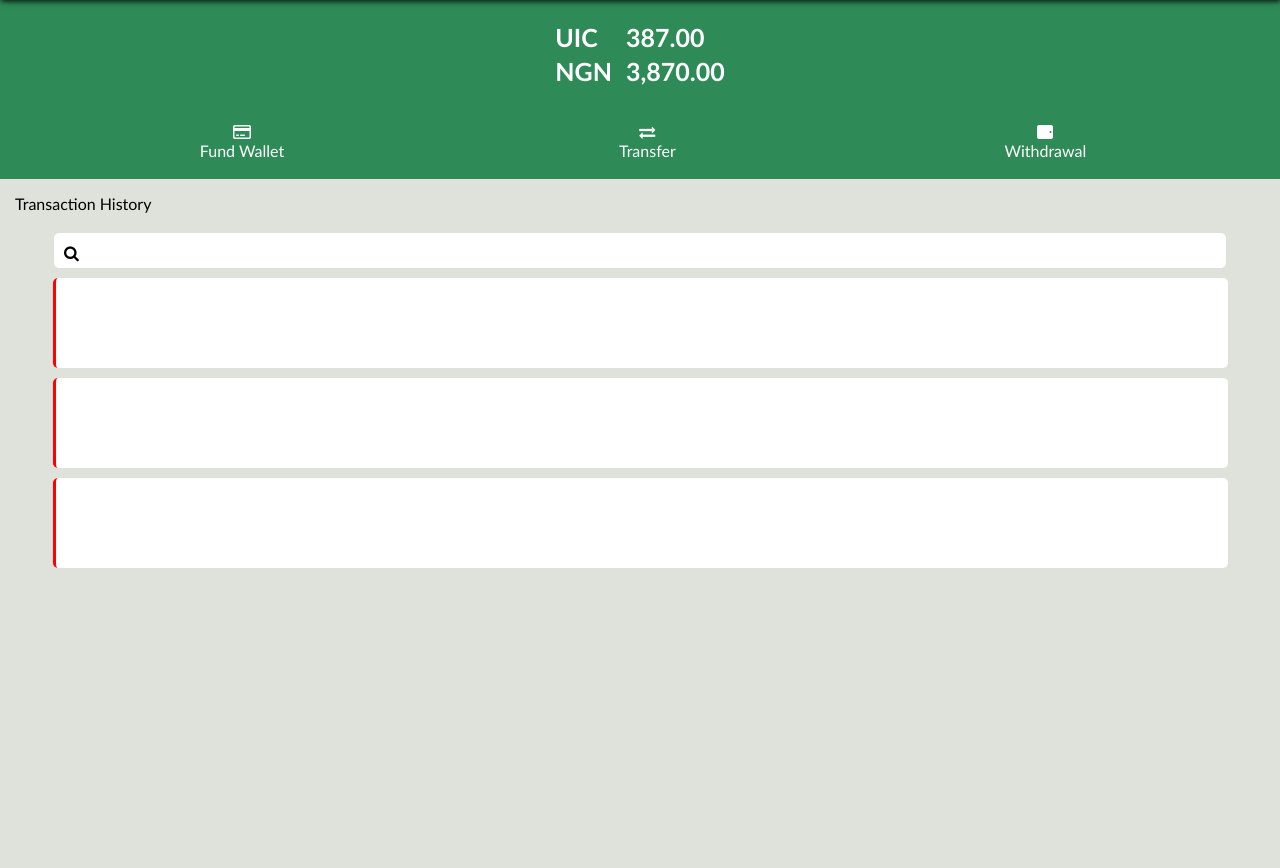
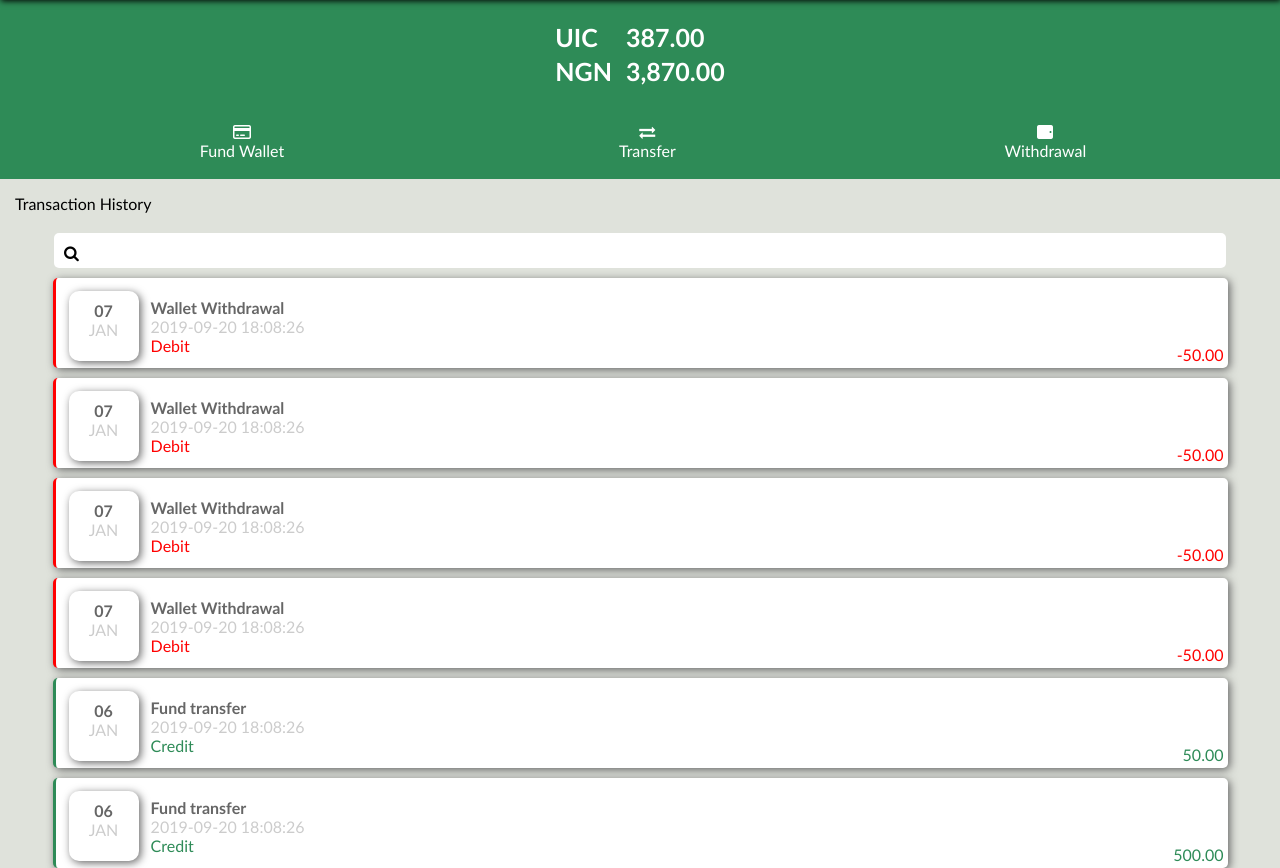
Before and after one commit to coolbop1/dufma, a plain HTML site: page wallet.html in a window 1280 px wide. Shown: the part 65-933 px from the top of the page. Before the commit the page ends 860 px from the top, so only its background shows below. Drawn offline with Linux system fonts and the light colour scheme.

Commit message:
transact history

```diff
--- a/css/main.css
+++ b/css/main.css
@@ -268,6 +268,8 @@ body {font-family: Verdana, sans-serif;}*/
   border-radius:5px;
   margin:10px auto;
   border-radius: 5px;
+  box-shadow: #666 2px 2px 8px;
+  position: relative;
 }
 .eachnotice{
   color: #fff;
@@ -282,6 +284,34 @@ body {font-family: Verdana, sans-serif;}*/
 
 .debithistory{
   border-left:3px solid red;
+}
+
+.credithistory{
+  border-left:3px solid seagreen;
+}
+
+.transactamount{
+  position: absolute;
+  bottom: 4px;
+  right: 4px;
+}
+
+.datebox {
+  height: 50px;
+  box-shadow: #666 2px 2px 8px;
+  width: 50px;
+  border-radius: 10px;
+  padding: 10px;
+  font-size: 18;
+  text-align: center;
+}
+
+.greytext {
+  color: #666666;
+  font-weight: 600;
+}
+.ashtext {
+  color: #ccc;
 }
 
 
--- a/wallet.html
+++ b/wallet.html
@@ -124,14 +124,146 @@
 	  </div>
 
 	  <div class="eachhistory debithistory">
+		  <table>
+			  <tr>
+				  <td>
+					  <div class="datebox">
+						<span class="greytext">07</span>
+						<br/>
+						<span class="ashtext">JAN</span>
+					  </div>
+				  </td>
+				  <td>&nbsp;</td>
+				  <td>
+					  <span class="transacttitle greytext"> Wallet Withdrawal</span><br>
+					  <span class="ashtext">2019-09-20 18:08:26</span><br>
+					  <span class="red">Debit</span>
+				  </td>
+			  </tr>
+		  </table>
+		  <span class="transactamount red">
+			-50.00
+		  </span>
 
 	  </div>
 
 	  <div class="eachhistory debithistory">
+		<table>
+			<tr>
+				<td>
+					<div class="datebox">
+					  <span class="greytext">07</span>
+					  <br/>
+					  <span class="ashtext">JAN</span>
+					</div>
+				</td>
+				<td>&nbsp;</td>
+				<td>
+					<span class="transacttitle greytext"> Wallet Withdrawal</span><br>
+					<span class="ashtext">2019-09-20 18:08:26</span><br>
+					<span class="red">Debit</span>
+				</td>
+			</tr>
+		</table>
+		<span class="transactamount red">
+		  -50.00
+		</span>
 
 	</div>
 
 	<div class="eachhistory debithistory">
+		<table>
+			<tr>
+				<td>
+					<div class="datebox">
+					  <span class="greytext">07</span>
+					  <br/>
+					  <span class="ashtext">JAN</span>
+					</div>
+				</td>
+				<td>&nbsp;</td>
+				<td>
+					<span class="transacttitle greytext"> Wallet Withdrawal</span><br>
+					<span class="ashtext">2019-09-20 18:08:26</span><br>
+					<span class="red">Debit</span>
+				</td>
+			</tr>
+		</table>
+		<span class="transactamount red">
+		  -50.00
+		</span>
+
+	</div>
+
+	<div class="eachhistory debithistory">
+		<table>
+			<tr>
+				<td>
+					<div class="datebox">
+					  <span class="greytext">07</span>
+					  <br/>
+					  <span class="ashtext">JAN</span>
+					</div>
+				</td>
+				<td>&nbsp;</td>
+				<td>
+					<span class="transacttitle greytext"> Wallet Withdrawal</span><br>
+					<span class="ashtext">2019-09-20 18:08:26</span><br>
+					<span class="red">Debit</span>
+				</td>
+			</tr>
+		</table>
+		<span class="transactamount red">
+		  -50.00
+		</span>
+
+	</div>
+
+	<div class="eachhistory credithistory">
+		<table>
+			<tr>
+				<td>
+					<div class="datebox">
+					  <span class="greytext">06</span>
+					  <br/>
+					  <span class="ashtext">JAN</span>
+					</div>
+				</td>
+				<td>&nbsp;</td>
+				<td>
+					<span class="transacttitle greytext">Fund transfer</span><br>
+					<span class="ashtext">2019-09-20 18:08:26</span><br>
+					<span class="brand">Credit</span>
+				</td>
+			</tr>
+		</table>
+		<span class="transactamount brand">
+		  50.00
+		</span>
+
+	</div>
+
+	<div class="eachhistory credithistory">
+		<table>
+			<tr>
+				<td>
+					<div class="datebox">
+					  <span class="greytext">06</span>
+					  <br/>
+					  <span class="ashtext">JAN</span>
+					</div>
+				</td>
+				<td>&nbsp;</td>
+				<td>
+					<span class="transacttitle greytext">Fund transfer</span><br>
+					<span class="ashtext">2019-09-20 18:08:26</span><br>
+					<span class="brand">Credit</span>
+				</td>
+			</tr>
+		</table>
+		<span class="transactamount brand">
+		  500.00
+		</span>
 
 	</div>
 
```
